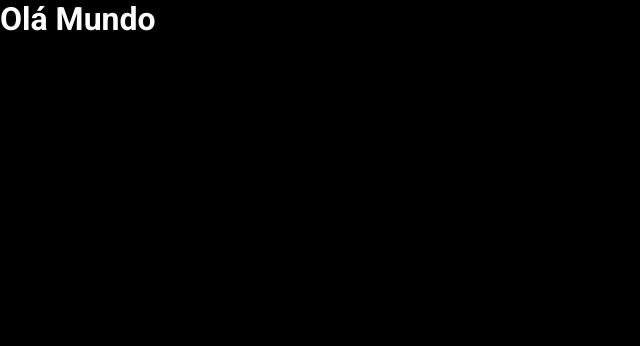
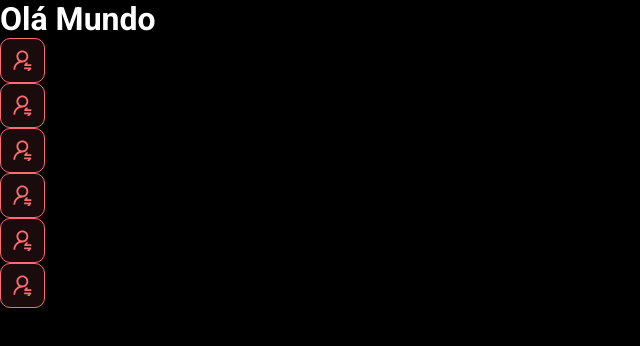
Before and after one commit to lscunha/dsmeta, a React (Vite) app in the folder frontend/: page / in a window 1280 px wide. Shown: the top 346 px of the page, without its empty margins (0-640 px from the left). Built offline with nearby package versions, Linux system fonts and the light colour scheme.

Commit message:
FIRST component

```diff
--- a/frontend/src/App.tsx
+++ b/frontend/src/App.tsx
@@ -1,9 +1,17 @@
-
+import NotificationButton from './components/NotificationButton'
 
 function App() {
 
   return(
+    <>
     <h1>Olá Mundo</h1>
+    <NotificationButton />
+    <NotificationButton />
+    <NotificationButton />
+    <NotificationButton />
+    <NotificationButton />
+    <NotificationButton />
+    </>
   )
 
 }
--- /dev/null
+++ b/frontend/src/components/NotificationButton/index.tsx
@@ -0,0 +1,14 @@
+import icon from '../../assets/img/notification-icon.svg'
+
+import './styles.css'
+
+function NotificationButton() {
+
+    return(
+        <div className="dsmeta-red-btn">
+        <img src={icon} alt="Notificar" />
+      </div>
+    )
+
+  }
+  export default NotificationButton
--- /dev/null
+++ b/frontend/src/components/NotificationButton/styles.css
@@ -0,0 +1,17 @@
+
+
+.dsmeta-red-btn {
+    height: 45px;
+    width: 45px;
+    background: rgba(255, 107, 114, 0.1);
+    border: 1px solid #ff6b72;
+    border-radius: 10px;
+    display: flex;
+    align-items: center;
+    justify-content: center;
+    cursor: pointer;
+  }
+
+  .dsmeta-red-btn img {
+      width: 19px;
+  }
```
Also changed, not shown: frontend/src/assets/img/notification-icon.svg (added).
